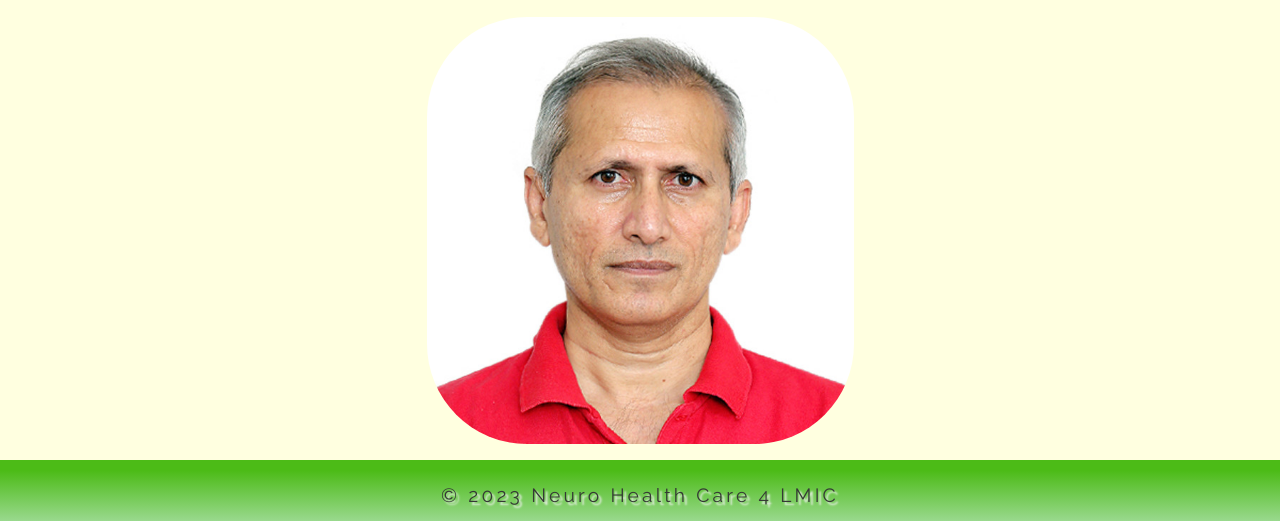
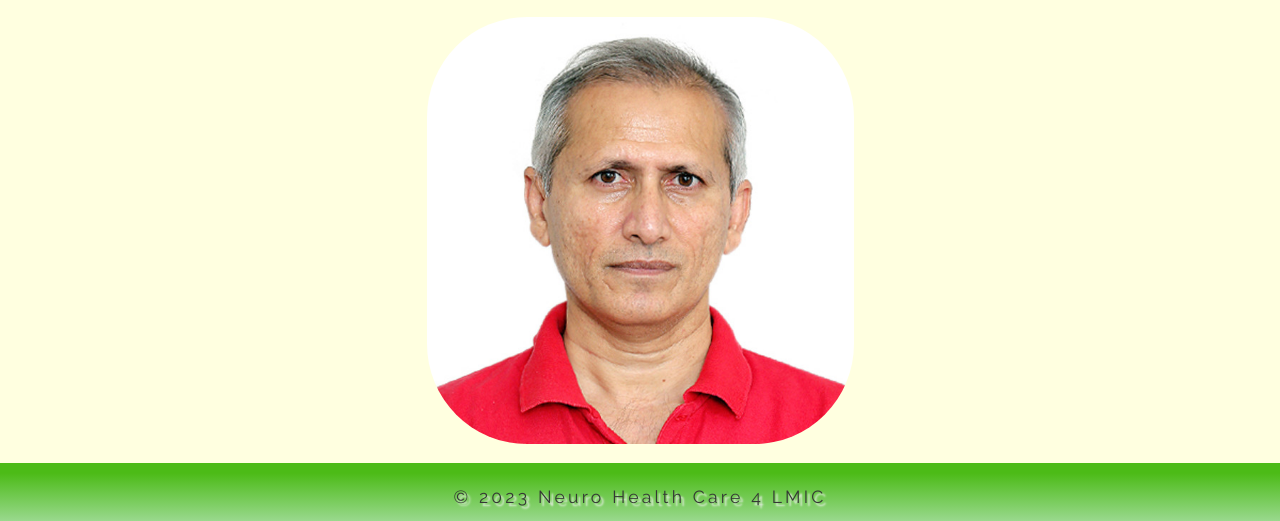
Before and after one commit to NeuroHealthCare4Lmic/ch, a plain HTML site: page fMemb.html in a window 1280 px wide. Shown: the part 279-800 px from the top of the page. Drawn offline with Linux system fonts and the light colour scheme.

Commit message:
update 19 sept .......

```diff
--- a/css/donate.css
+++ b/css/donate.css
@@ -61,7 +61,7 @@ footer {
 }
 
 footer>p {
-  font-size: 1.2rem;
+  font-size: 1.1rem;
 }
 
 
--- a/css/events.css
+++ b/css/events.css
@@ -109,7 +109,7 @@ footer {
 }
 
 footer>p {
-  font-size: 1.2rem;
+  font-size: 1.1rem;
 }
 
 .last{
--- a/css/fMemb.css
+++ b/css/fMemb.css
@@ -59,7 +59,7 @@ footer {
 }
 
 footer>p {
-  font-size: 1.2rem;
+  font-size: 1.1rem;
 }
 
 
--- a/css/mShip.css
+++ b/css/mShip.css
@@ -70,7 +70,7 @@ footer {
 }
 
 footer>p {
-  font-size: 1.2rem;
+  font-size: 1.1rem;
 }
 
 
--- a/css/whoWr.css
+++ b/css/whoWr.css
@@ -50,7 +50,7 @@ footer {
   margin: auto;
 }
 footer>p {
-  font-size: 1.2rem;
+  font-size: 1.1rem;
 }
 
 
```
